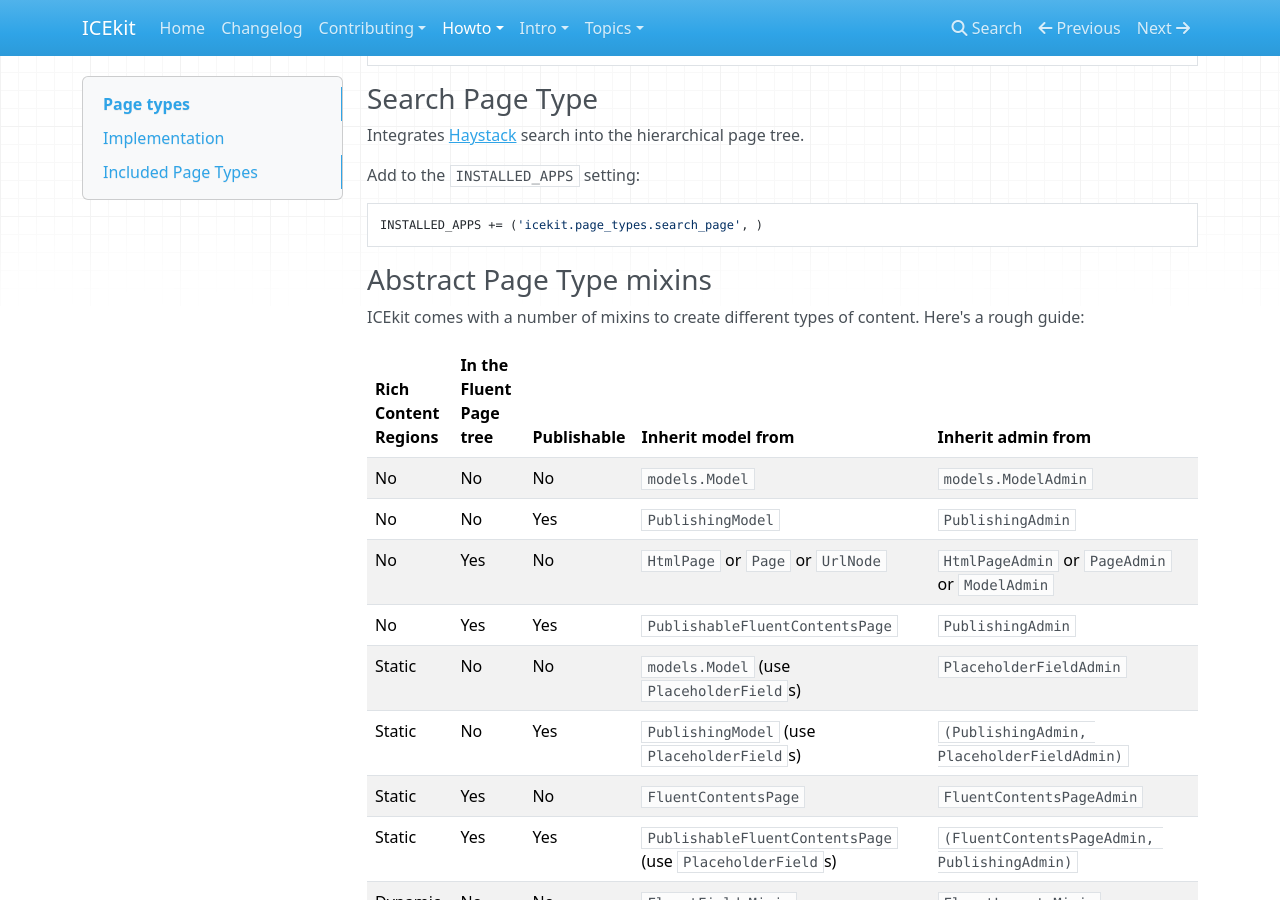
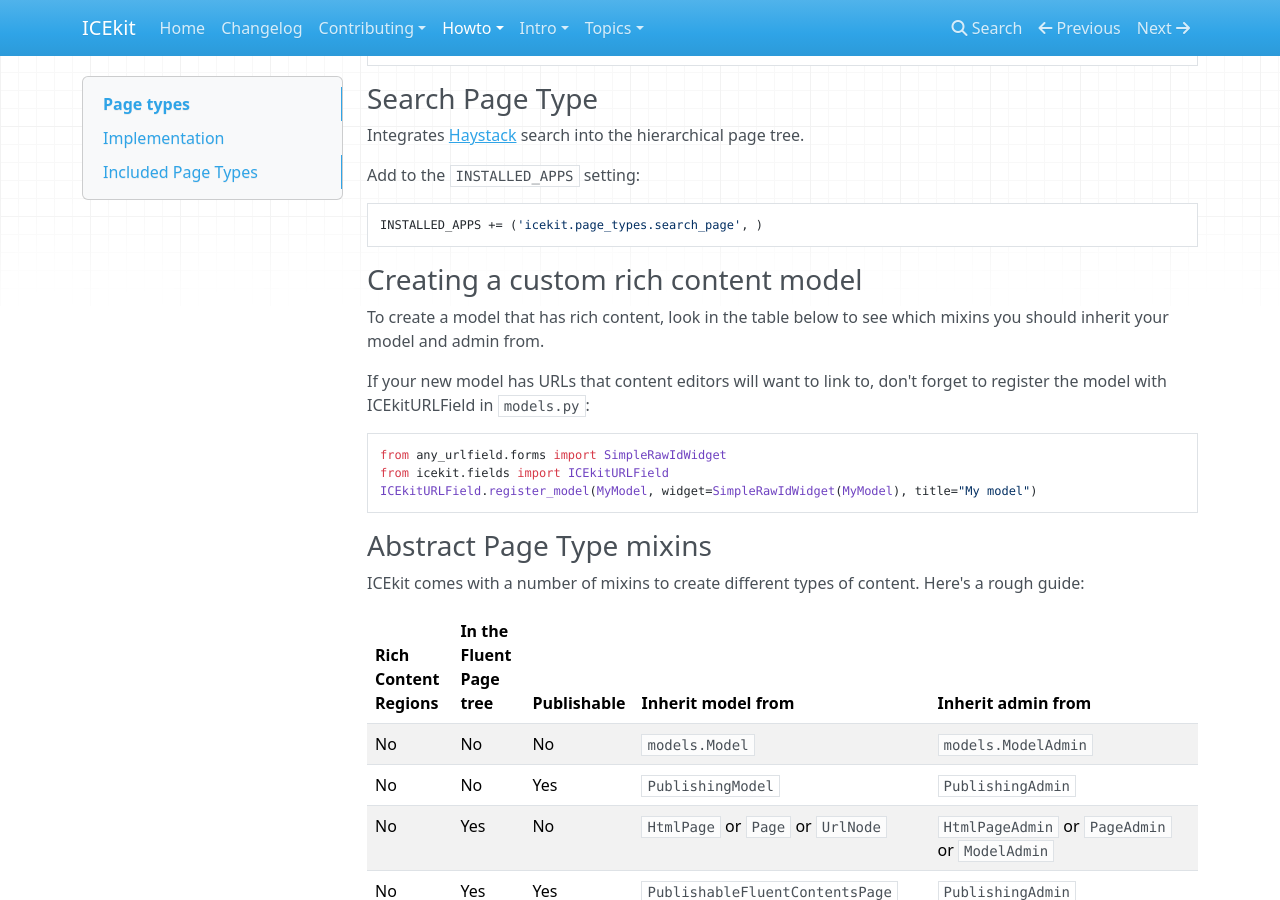
Before and after one commit to ic-labs/django-icekit, an MkDocs documentation site: the page built from docs/howto/page-types.md, in a window 1280 px wide and 900 px high, scrolled down 1007 px. Built offline with MkDocs 1.6.1, drawn with Linux system fonts in a browser that asks for light colours; nearby versions of some CDN libraries.

Commit message:
Alter ICEkitURLField to inherit from AnyUrlField, but with an empty registry; then re-register Pages.

```diff
--- a/docs/howto/page-types.md
+++ b/docs/howto/page-types.md
@@ -55,6 +55,18 @@ Add to the `INSTALLED_APPS` setting:
 
     INSTALLED_APPS += ('icekit.page_types.search_page', )
 
+### Creating a custom rich content model
+
+To create a model that has rich content, look in the table below to see which
+mixins you should inherit your model and admin from.
+
+If your new model has URLs that content editors will want to link to, don't
+forget to register the model with ICEkitURLField in `models.py`:
+
+    from any_urlfield.forms import SimpleRawIdWidget
+    from icekit.fields import ICEkitURLField
+    ICEkitURLField.register_model(MyModel, widget=SimpleRawIdWidget(MyModel), title="My model")
+
 ### Abstract Page Type mixins
 
 ICEkit comes with a number of mixins to create different types of content.
@@ -75,6 +87,7 @@ Here's a rough guide:
 | Dynamic              | Yes                     | No          | `AbstractUnpublishableLayoutPage`                         | `UnpublishableLayoutPageAdmin`                 |
 | Dynamic              | Yes                     | Yes         | `AbstractLayoutPage`                                      | `LayoutPageAdmin`                              |
 
+
 [django-polymorphic]: https://django-polymorphic.readthedocs.io/
 [FluentContentsPage]: http://django-fluent-pages.readthedocs.org/en/latest/api/integration/fluent_contents.html?highlight=fluentcontentspage#the-fluentcontentspage-class
 [Haystack]: http://haystacksearch.org/
```
Also changed, not shown: 1 other file.
